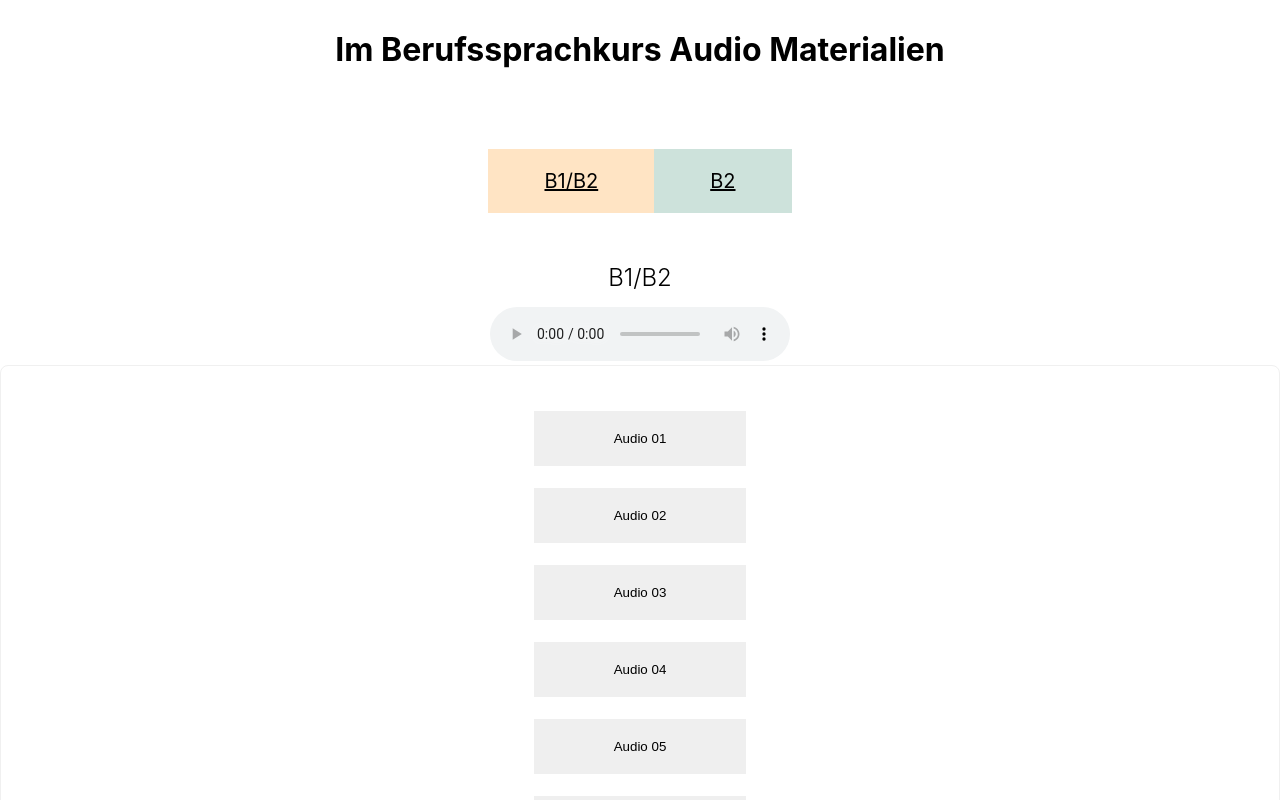
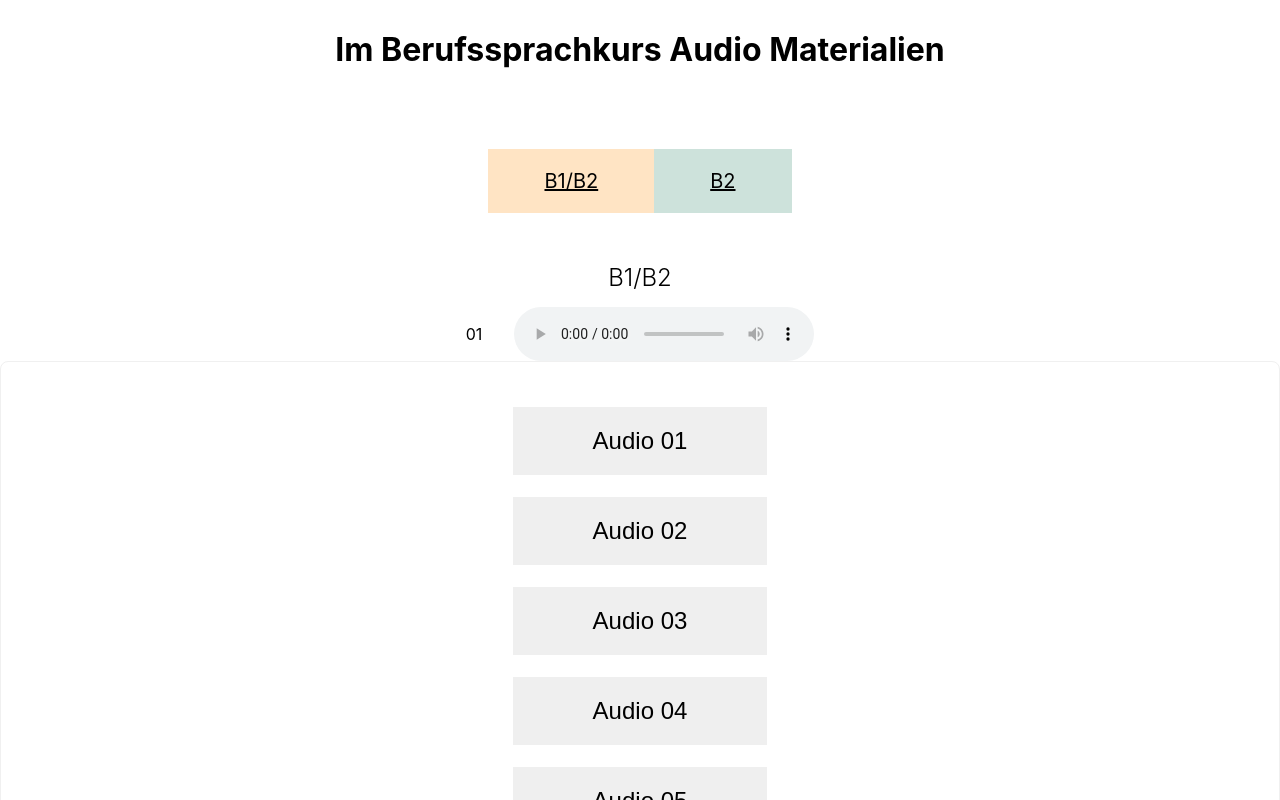
Before and after one commit to susizhang/Materialien-zum-Deutschlernen, a React (Create React App) app: page / in a window 1280 px wide. Shown: the top 800 px of the page. Built offline with nearby package versions, Linux system fonts and the light colour scheme.

Commit message:
Adding label

```diff
--- a/src/App.css
+++ b/src/App.css
@@ -36,6 +36,7 @@
 .audioButton {
   padding: 20px 5rem;
   border: 1px solid rgb(255, 255, 255);
+  font-size: 1.5rem;
 }
 .audioButton:hover {
   cursor: pointer;
@@ -52,3 +53,9 @@
   gap: 20px;
   margin: 20px;
 }
+.playerContainer {
+  display: flex;
+  justify-content: center;
+  align-items: center;
+  gap: 2rem;
+}
--- a/src/B1B2.js
+++ b/src/B1B2.js
@@ -109,10 +109,13 @@ const App = () => {
     <>
       <div>
         <h2 className="card-title">B1/B2</h2>
-        <ReactAudioPlayer
-          src={process.env.PUBLIC_URL + `/b1-b2/${file}`}
-          controls
-        />
+        <div className="playerContainer">
+          <label>{file.slice(0, 2)}</label>
+          <ReactAudioPlayer
+            src={process.env.PUBLIC_URL + `/b1-b2/${file}`}
+            controls
+          />
+        </div>
       </div>
 
       <Card className="b1b2-Container">
--- a/src/B2.js
+++ b/src/B2.js
@@ -158,10 +158,13 @@ const App = () => {
     <>
       <div>
         <h2 className="card-title">B2</h2>
-        <ReactAudioPlayer
-          src={process.env.PUBLIC_URL + `/b2/${file}`}
-          controls
-        />
+        <div className="playerContainer">
+          <label>{file.slice(1, 3)}</label>
+          <ReactAudioPlayer
+            src={process.env.PUBLIC_URL + `/b2/${file}`}
+            controls
+          />
+        </div>
       </div>
 
       <Card className="b1b2-Container">
```
